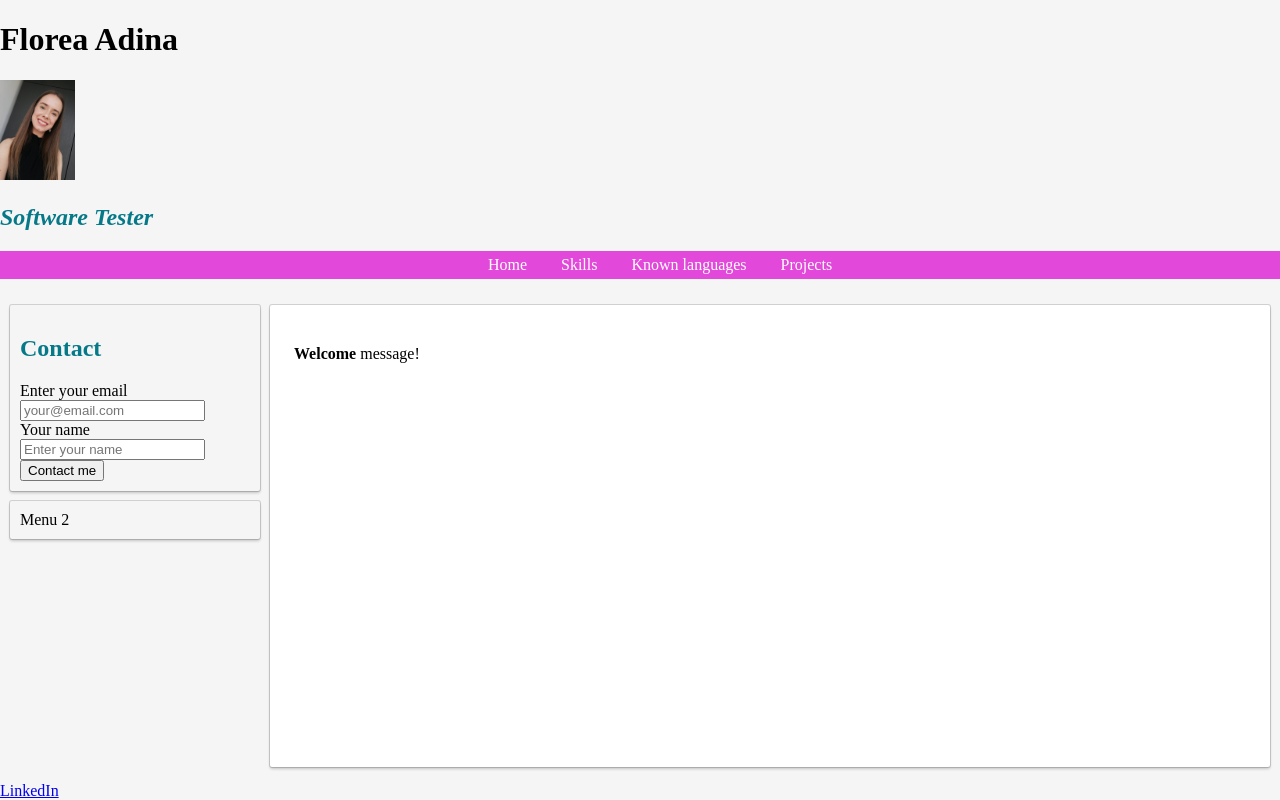
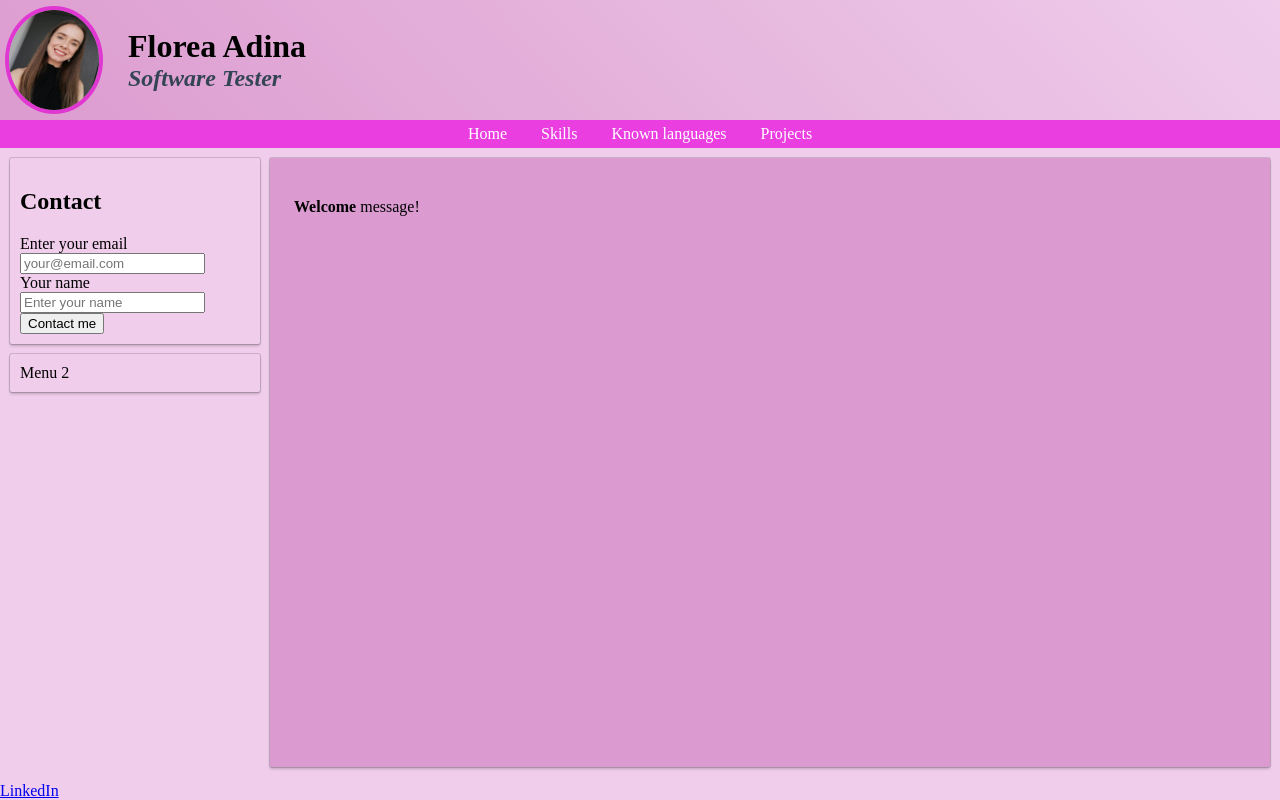
Before and after one commit to adinaflorea9/adinaflorea9.github.io, a plain HTML site: page index.html in a window 1280 px wide. Drawn offline with Linux system fonts and the light colour scheme.

Commit message:
refactoring header and picture

```diff
--- a/index.html
+++ b/index.html
@@ -9,9 +9,16 @@
   </head>
   <body>
     <header>
-      <h1>Florea Adina</h1>
-      <img src="img.png" alt="" height="100" />
-      <h2 id="job-title">Software Tester</h2>
+      <div id="header-wrapper">
+        <div id="my-picture">
+          <img src="img.png" width="90px" height="100px" />
+        </div>
+        <div id="header-info">
+          <h1>Florea Adina</h1>
+          <h2 id="job-title">Software Tester</h2>
+        </div>
+      </div>
+
       <ul id="top-menu-bar">
         <li><a href="#" onclick="showPage('home')">Home</a></li>
         <li><a href="#" onclick="showPage('skills')">Skills</a></li>
--- a/style.css
+++ b/style.css
@@ -3,7 +3,7 @@ html {
 }
 
 body {
-  background-color: #f5f5f5;
+  background-color: #efcdeb;
   margin: 0;
   min-height: 100%;
   display: flex;
@@ -14,6 +14,7 @@ body {
   display: flex;
   flex-direction: row;
 }
+
 #side-menu {
   flex: 1;
   padding: 10px 5px 5px 10px;
@@ -36,7 +37,7 @@ body {
 .page {
   display: none;
   flex: 1;
-  background-color: #ffffff;
+  background-color: #db9bd1;
   margin: 0 0 10px 0;
   padding: 24px;
   box-shadow: 0 0 0 1px rgba(0, 0, 0, 0.15), 0 2px 3px rgba(0, 0, 0, 0.2);
@@ -45,10 +46,6 @@ body {
 
 div {
   display: block;
-}
-
-h2 {
-  color: #057988;
 }
 
 #job-title {
@@ -61,8 +58,10 @@ h2 {
 }
 
 #top-menu-bar {
+  margin: 0;
+  padding: 0;
   text-align: center;
-  background-color: rgb(226, 72, 218);
+  background-color: rgb(234, 62, 225);
   color: chocolate;
 }
 
@@ -89,3 +88,66 @@ h2 {
   border: 10px;
   border-radius: 10px;
 }
+
+#header-wrapper {
+  min-height: 120px;
+  display: flex;
+  flex-direction: row;
+  align-items: center;
+  position: relative;
+}
+
+#header-wrapper h1 {
+  margin: 0 0 5px 0;
+}
+
+#header-wrapper h2 {
+  margin: 0;
+}
+
+#my-picture {
+  padding: 5px;
+  width: 108px;
+  height: 108px;
+}
+
+#my-picture img {
+  border-radius: 50%;
+  border: 4px solid rgb(225, 55, 210);
+}
+
+#header-info {
+  flex: 1;
+  padding: 10px;
+}
+
+#header-wrapper h1 {
+  display: block;
+  font-size: 2em;
+  margin-block-start: 0;
+  margin-block-end: 0;
+  margin-inline-start: 0px;
+  margin-inline-end: 0px;
+  font-weight: bold;
+}
+
+#header-wrapper h2 {
+  display: block;
+  font-size: 1.5em;
+  margin-block-start: 0;
+  margin-block-end: 0;
+  margin-inline-start: 0px;
+  margin-inline-end: 0px;
+  font-weight: bold;
+}
+
+#job-title {
+  color: #334455;
+  margin: 5px 0;
+  font-weight: bold;
+  font-size: 1.2em;
+}
+
+header {
+  background: linear-gradient(45deg, #ce78bb99, transparent);
+}
```
Also changed, not shown: 1 other file.
